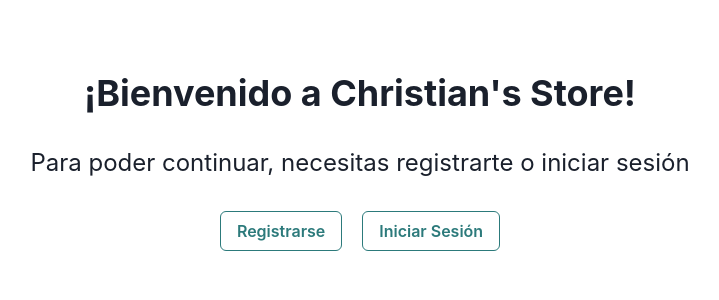
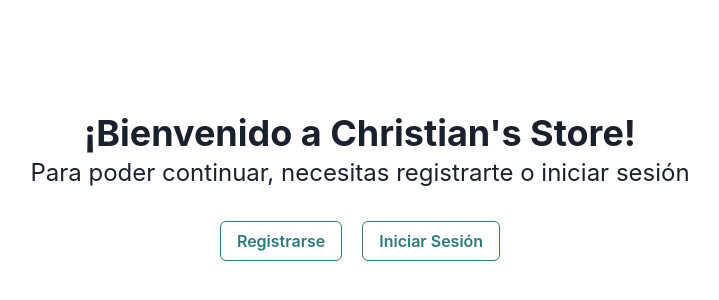
Before and after one commit to Calvarenga96/christians_store_front, a React (Vite) app: page / in a window 1280 px wide. Shown: the part 184-484 px from the top of the page, without its empty margins (280-999 px from the left). Built offline with nearby package versions, Linux system fonts and the light colour scheme.

Commit message:
Change the home view to make response

```diff
--- a/src/components/AuthForm/index.jsx
+++ b/src/components/AuthForm/index.jsx
@@ -117,7 +117,7 @@ export function AuthForm({ isOpen, onClick }) {
         <>
             {isOpen && (
                 <Fade in={isOpen}>
-                    <Text fontSize="2xl" mb={5}>
+                    <Text fontSize="2xl" mb={5} textAlign="center">
                         Por favor, llena el formulario con tus datos para{" "}
                         {typeOfAuthForm === "register"
                             ? "registrarte"
@@ -193,7 +193,7 @@ export function AuthForm({ isOpen, onClick }) {
                                 )}
                             </FormControl>
 
-                            <Flex justify="space-between">
+                            <Flex justify="space-between" columnGap={5}>
                                 <Button type="button" onClick={handleClick}>
                                     Volver atrás
                                 </Button>
--- a/src/components/RegisterMessage/index.jsx
+++ b/src/components/RegisterMessage/index.jsx
@@ -24,12 +24,16 @@ export function RegisterMessage({ onClick, isOpen }) {
                     direction="column"
                     rowGap="30px"
                 >
-                    <Heading>¡Bienvenido a Christian's Store!</Heading>
+                    <Flex direction="column">
+                        <Heading textAlign="center">
+                            ¡Bienvenido a Christian's Store!
+                        </Heading>
 
-                    <Text fontSize="2xl">
-                        Para poder continuar, necesitas registrarte o iniciar
-                        sesión
-                    </Text>
+                        <Text fontSize="2xl" textAlign="center">
+                            Para poder continuar, necesitas registrarte o
+                            iniciar sesión
+                        </Text>
+                    </Flex>
 
                     <Flex columnGap={5}>
                         <Button
--- a/src/pages/Home/index.jsx
+++ b/src/pages/Home/index.jsx
@@ -24,6 +24,7 @@ export function Home() {
         <Flex
             align="center"
             justify="center"
+            p={10}
             w="100%"
             h="100%"
             mt={isOpen ? "10%" : "20%"}
```
